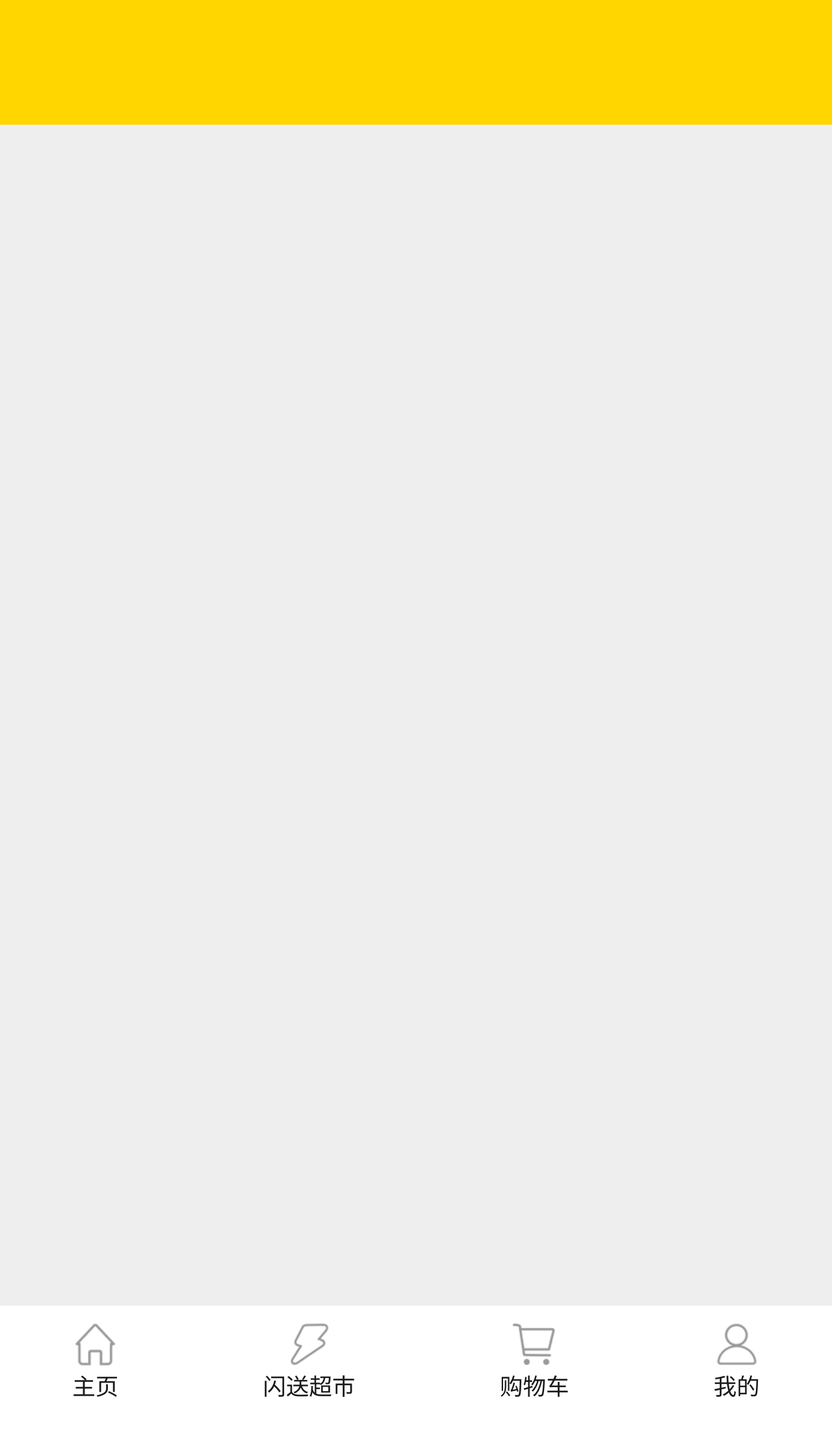
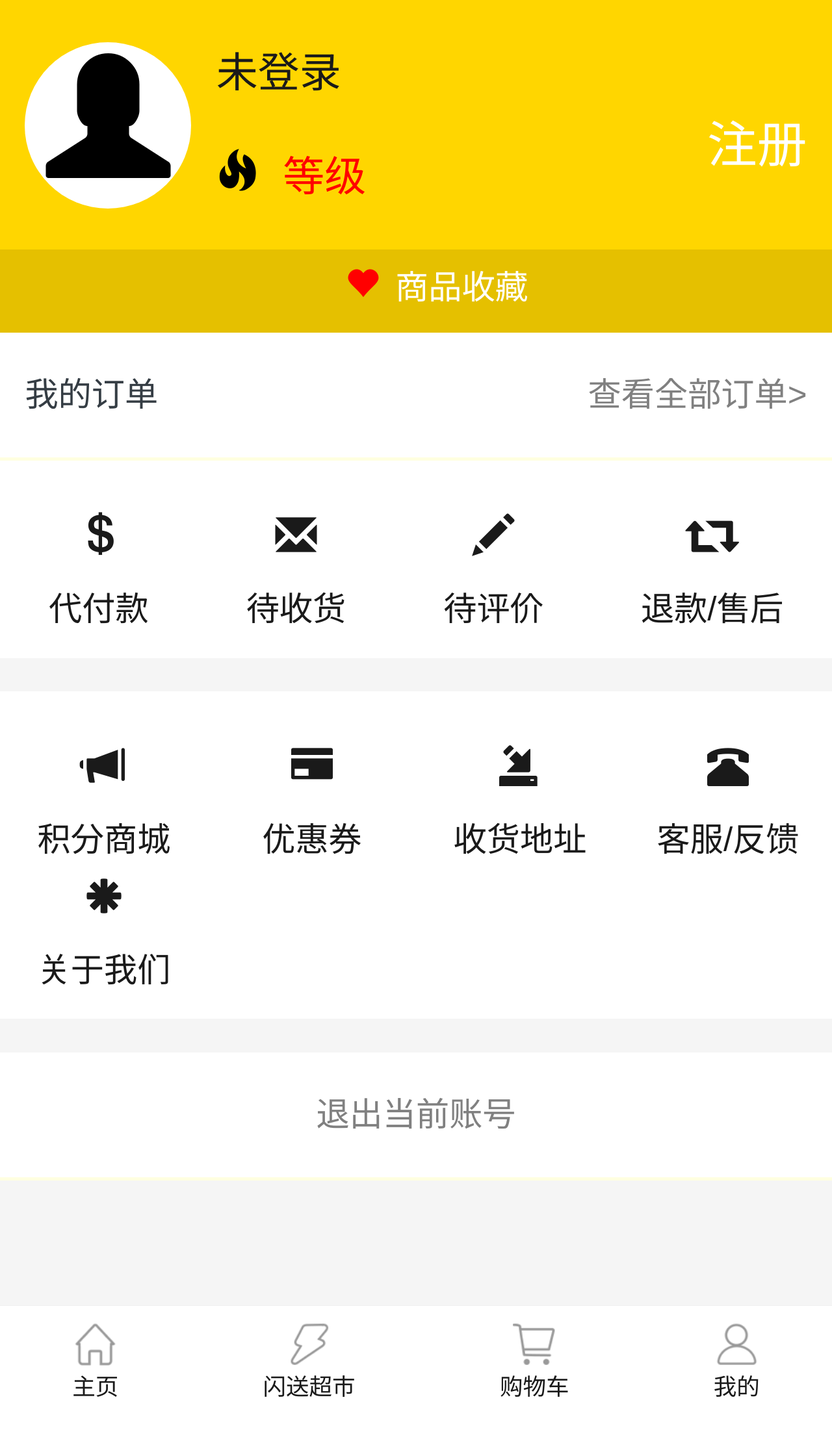
Before and after one commit to XuJinTao1996/shaxf, a Django app: template project/templates/shaxf/mine/mine.html in a window 1280 px wide. Shown: the whole page at 65% size. Run offline with Django 3.2, Linux system fonts and the light colour scheme; the template is opened without the code that fills it, so the values that code supplies are empty; some libraries are stand-ins or nearby versions.

Commit message:
2017122中午修改

```diff
--- a/project/static/shaxf/market/css/market.css
+++ b/project/static/shaxf/market/css/market.css
@@ -177,7 +177,7 @@
 
 
 #typediv{
-    display: block;
+    display: none;
 }
 
 
@@ -190,12 +190,12 @@
   border-radius: 1rem; }
 section > button {
   background: white;
-  border: 1px solid orange;
+  border: 1px solid #e0e0e0;
   border-radius: 1111px;
   color: red;
   display: inline-block;
   text-align: center;
-  line-height: 0.55rem;
+  line-height: 0.4rem;
   font-weight: 900;
   width: 0.5rem;
   height: 0.5rem; }
--- /dev/null
+++ b/project/static/shaxf/mine/css/mine.css
@@ -0,0 +1,108 @@
+#mineDiv {
+  width: 100%;
+  height: 100%;
+  position: absolute;
+  z-index: +10;
+  background: whitesmoke;
+  overflow: hidden;
+  padding-top: 4rem;
+  padding-bottom: 1.5rem; }
+
+
+
+.fixed {
+  position: fixed;
+  top: 0;
+  width: 100%;
+  height: 4rem;
+  background: #FFD600;
+  padding-top: 0.5rem; }
+.fixed > span {
+  display: block;
+  width: 2rem;
+  height: 2rem;
+  float: left;
+  margin: 0 0.3rem 0;
+  font-size: 1.5rem;
+  color: black;
+  background: white;
+  text-align: center;
+  border-radius: 50%;
+  line-height: 1.8rem; }
+.fixed p {
+  margin-bottom: 0.5rem;
+  font-size: 0.5rem;
+  color: white; }
+.fixed p span:first-child {
+  color: black; }
+.fixed p span:last-child {
+  color: red;
+  display: inline-block;
+  text-indent: 0.3rem; }
+#regis {
+  position: absolute;
+  right: 0.3rem;
+  top: 1.3rem;
+  color: white;
+  font-size: .6rem; }
+.fixed p:last-child {
+  background: rgba(0, 0, 0, 0.1);
+  width: 100%;
+  position: absolute;
+  text-align: center;
+  bottom: 0;
+  margin-bottom: 0;
+  font-size: 0.4rem;
+  line-height: 0.5rem;
+  height: 1rem; }
+.fixed p:last-child span {
+  margin: 0.2rem; }
+
+
+
+
+
+.mine {
+  width: 100%;
+  height: 100%;
+  overflow: auto;
+  padding-bottom: 1.5rem;
+  font-size: 0.4rem;}
+.mine p {
+  line-height: 1.5rem;
+  padding: 0 0.3rem;
+  background: white;
+  border-bottom: 0.04rem solid lightyellow; }
+.mine p a {
+  color: grey;
+  float: right; }
+
+
+.mine #nav, .mine menu {
+  padding: 0.5rem 0 0.3rem;
+  margin-bottom: 0.4rem;
+  background: white; }
+.mine #nav ul, .mine menu ul {
+  display: flex;
+  justify-content: space-around; }
+.mine #nav ul li dl, .mine menu ul li dl {
+  text-align: center; }
+.mine #nav ul li dl dt, .mine menu ul li dl dt {
+  width: 100%;
+  line-height: 1rem; }
+.mine #nav ul li dl dt span, .mine menu ul li dl dt span {
+  font-size: 0.5rem; }
+.mine menu ul {
+  flex-wrap: wrap; }
+.mine menu ul li {
+  width: 25%; }
+.mine menu ul li:last-child {
+  width: 100%; }
+.mine menu ul li:last-child dl {
+  width: 25%; }
+.mine p:last-child > a {
+  line-height: 1.5rem;
+  text-align: center;
+  width: 100%;
+  display: block;
+  float: none; }
--- a/project/templates/shaxf/base/base.html
+++ b/project/templates/shaxf/base/base.html
@@ -40,7 +40,7 @@
                 <dd>主页</dd>
             </dl>
         </a>
-        <a href="/market/104749/0/" class="m">
+        <a href="/market/104749/0/0/" class="m">
             <dl>
                 <dt><span id="market"></span></dt>
                 <dd>闪送超市</dd>
--- a/project/templates/shaxf/mine/mine.html
+++ b/project/templates/shaxf/mine/mine.html
@@ -3,14 +3,109 @@
 
 <!--链接css和Js文件板块-->
 {% block linescript %}
-<link rel="stylesheet" type="text/css" href="{% static 'shaxf/mine/mine.css' %}">
-<script type="text/javascript" charset="utf-8" src="{% static 'shaxf/mine/mine.js' %}"></script>
+<link rel="stylesheet" type="text/css" href="{% static 'shaxf/mine/css/mine.css' %}">
+<script type="text/javascript" charset="utf-8" src="{% static 'shaxf/mine/js/mine.js' %}"></script>
 {% endblock linescript %}
 
 
 <!--主体板块-->
 {% block base %}
 <div id="mineDiv">
+     <section class="fixed">
+		<span class="glyphicon glyphicon-user"></span>
+		<p><a href="/login/">{{userName|default:'未登录'}}</a></p>
+		<p><span class="glyphicon glyphicon-fire"></span><span>等级</span></p>
+		<a id="regis" href="/register/">注册</a>
+		<p><span class="glyphicon glyphicon-heart"></span>商品收藏</p>
+	</section>
 
+    <section class="mine">
+		<p>
+			<span>我的订单</span><a>查看全部订单&gt;</a>
+		</p>
+		<nav id="nav">
+			<ul>
+				<li>
+					<a>
+						<dl>
+							<dt><span class="glyphicon glyphicon-usd"></span></dt>
+							<dd>代付款</dd>
+						</dl>
+					</a>
+				</li>
+				<li>
+					<a>
+						<dl>
+							<dt><span class="glyphicon glyphicon-envelope"></span></dt>
+							<dd>待收货</dd>
+						</dl>
+					</a>
+				</li>
+				<li>
+					<a>
+						<dl>
+							<dt><span class="glyphicon glyphicon-pencil"></span></dt>
+							<dd>待评价</dd>
+						</dl>
+					</a>
+				</li>
+				<li>
+					<a>
+						<dl>
+							<dt><span class="glyphicon glyphicon-retweet"></span></dt>
+							<dd>退款/售后</dd>
+						</dl>
+					</a>
+				</li>
+			</ul>
+		</nav>
+
+
+		<menu>
+			<ul>
+				<li>
+					<a>
+						<dl>
+							<dt><span class="glyphicon glyphicon-bullhorn"></span></dt>
+							<dd>积分商城</dd>
+						</dl>
+					</a>
+				</li>
+				<li>
+					<a>
+						<dl>
+							<dt><span class="glyphicon glyphicon-credit-card"></span></dt>
+							<dd>优惠券</dd>
+						</dl>
+					</a>
+				</li>
+				<li>
+					<a>
+						<dl>
+							<dt><span class="glyphicon glyphicon-import"></span></dt>
+							<dd>收货地址</dd>
+						</dl>
+					</a>
+				</li>
+				<li>
+					<a>
+						<dl>
+							<dt><span class="glyphicon glyphicon-phone-alt"></span></dt>
+							<dd>客服/反馈</dd>
+						</dl>
+					</a>
+				</li>
+				<li>
+					<a>
+						<dl>
+							<dt><span class="glyphicon glyphicon-asterisk"></span></dt>
+							<dd>关于我们</dd>
+						</dl>
+					</a>
+				</li>
+			</ul>
+		</menu>
+		<p><a href="/quit/">退出当前账号</a></p>
+	</section>
 </div>
 {% endblock base %}
```
Also changed, not shown: project/shaxf/models.py (+23 -0 lines), project/shaxf/urls.py (+10 -1 lines), project/shaxf/views.py (+58 -8 lines), project/static/shaxf/market/js/market.js (added, +16 -0 lines), project/static/shaxf/mine/css/login.css (added, +8 -0 lines), project/static/shaxf/mine/css/register.css (added, +15 -0 lines), project/templates/shaxf/market/market.html (+6 -7 lines), project/templates/shaxf/mine/login.html (added, +29 -0 lines), project/templates/shaxf/mine/register.html (added, +61 -0 lines), project/shaxf/migrations/0007_user.py (added), project/static/shaxf/mine/js/mine.js (added).
